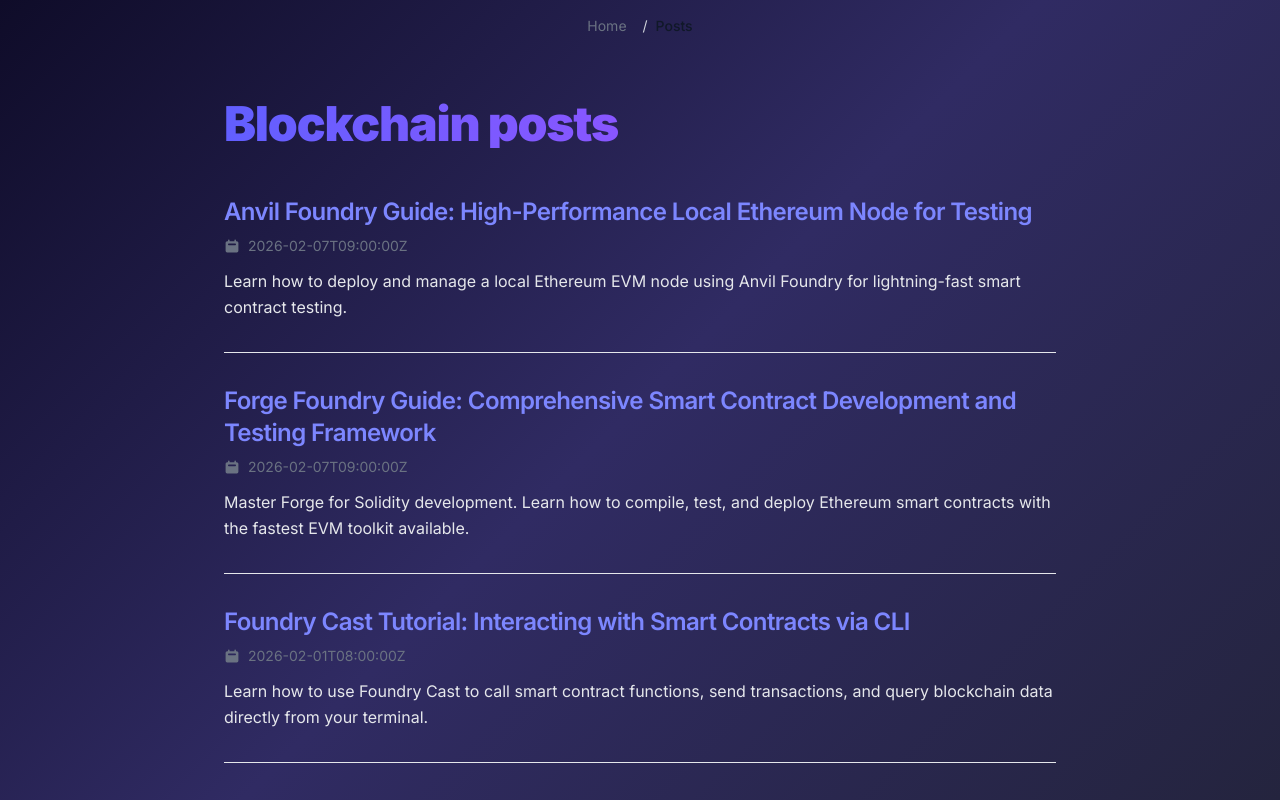
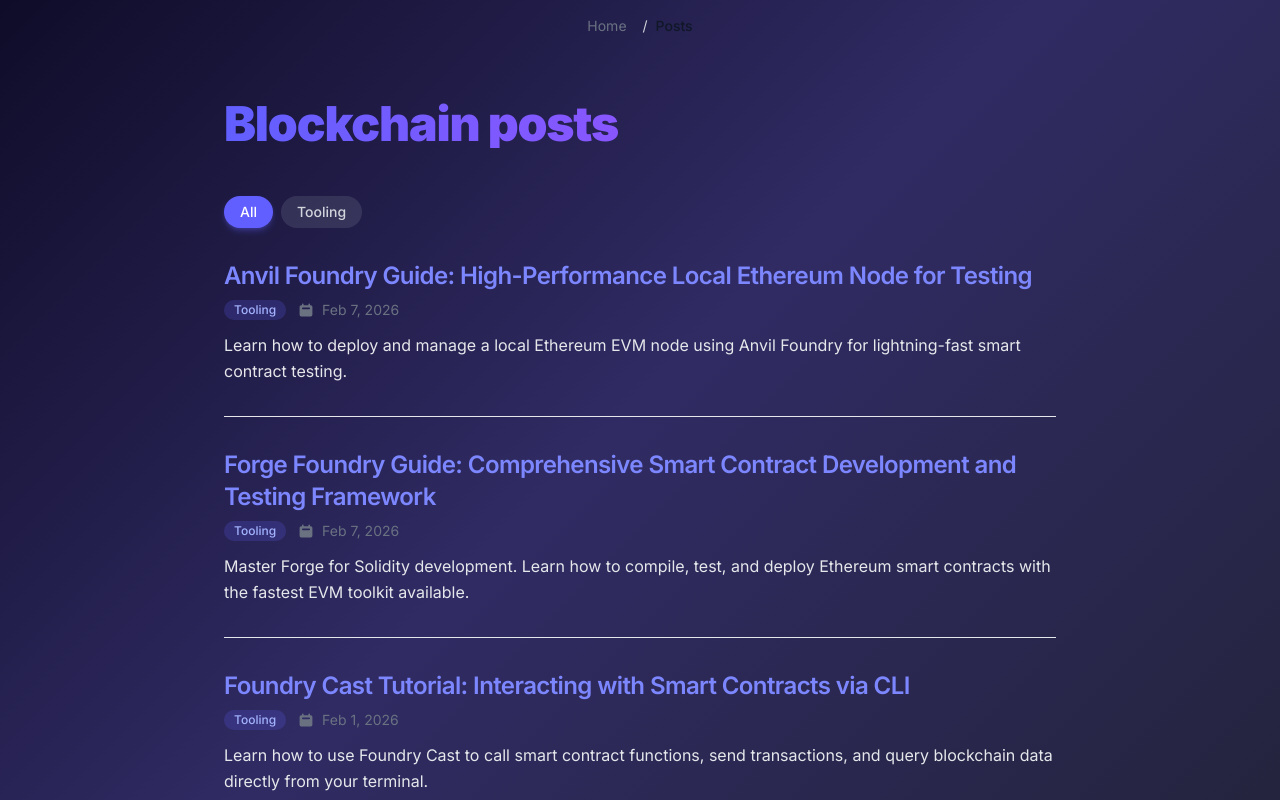
Before and after one commit to javirro/blog, a Next.js app: page /posts in a window 1280 px wide. Shown: the top 800 px of the page. Built offline with nearby package versions, Linux system fonts and the light colour scheme.

Commit message:
feat: add categories for posts

```diff
--- a/src/app/posts/[slug]/page.tsx
+++ b/src/app/posts/[slug]/page.tsx
@@ -6,6 +6,7 @@
 import { ConsoleCommandBlock } from '@/ui/posts/ConsoleCommand'
 import { AnvilComparisonTable } from '@/ui/posts/AnvilComparisonTable'
 import RedirectOwnPost from '@/ui/posts/RedirectOwnPost'
+import { formatDate } from '@/lib/formatDate'
 
 interface Params {
   params: Promise<{
@@ -31,7 +32,7 @@
       title: post?.title,
       description: post?.description,
       url: `https://blog.techsmachine.com/posts/${slug}`,
-      publisedTime: post?.date,
+      publisedTime: post?.date
     }
   }
 }
@@ -68,18 +69,8 @@
         href="/posts"
         className="inline-flex items-center gap-2 text-sm sm:text-base text-indigo-400 hover:text-indigo-300 transition-colors mb-6 sm:mb-8 group"
       >
-        <svg
-          className="w-4 h-4 sm:w-5 sm:h-5 transition-transform group-hover:-translate-x-1"
-          fill="none"
-          stroke="currentColor"
-          viewBox="0 0 24 24"
-        >
-          <path
-            strokeLinecap="round"
-            strokeLinejoin="round"
-            strokeWidth={2}
-            d="M10 19l-7-7m0 0l7-7m-7 7h18"
-          />
+        <svg className="w-4 h-4 sm:w-5 sm:h-5 transition-transform group-hover:-translate-x-1" fill="none" stroke="currentColor" viewBox="0 0 24 24">
+          <path strokeLinecap="round" strokeLinejoin="round" strokeWidth={2} d="M10 19l-7-7m0 0l7-7m-7 7h18" />
         </svg>
         Back to Blog
       </Link>
@@ -95,7 +86,7 @@
             clipRule="evenodd"
           />
         </svg>
-        <time>{post.date}</time>
+        <time>{formatDate(post.date)}</time>
       </div>
       <div className="prose prose-sm sm:prose-base lg:prose-xl max-w-none prose-headings:scroll-mt-20 prose-img:rounded-lg prose-pre:max-w-full prose-pre:overflow-x-auto px-4">
         <MDXRemote
--- a/src/app/posts/page.tsx
+++ b/src/app/posts/page.tsx
@@ -1,41 +1,24 @@
-import Link from 'next/link'
-import { getAllPosts } from '@/lib/posts'
+import { getAllPosts, getAllCategories } from '@/lib/posts'
+import PostListWithFilter from '@/ui/posts/PostListWithFilter'
 
 export default function BlogPage() {
   const posts = getAllPosts()
+  const categories = getAllCategories()
+
+  const serializedPosts = posts.map(({ slug, title, date, description, category }) => ({
+    slug,
+    title,
+    date,
+    description,
+    category,
+  }))
 
   return (
     <div className="max-w-4xl mx-auto px-4 sm:px-6 lg:px-8 py-8 sm:py-12">
       <h1 className="text-3xl sm:text-4xl lg:text-5xl font-black mb-8 sm:mb-12 tracking-tight bg-linear-to-r from-indigo-500 to-purple-500 bg-clip-text text-transparent">
         Blockchain posts
       </h1>
-      <div className="space-y-8">
-        {posts.map((post) => (
-          <Link
-            href={`/posts/${post.slug}`}
-            className=" block border-b pb-8 border-gray-200 hover:border-indigo-500 transition-all duration-300 group"
-            key={post.slug}
-          >
-            <h2 className="text-color-white text-xl sm:text-2xl font-semibold text-indigo-400 group-hover:text-indigo-600 transition-colors tracking-tight">
-              {post.title}
-            </h2>
-
-            <p className="text-gray-500 text-sm mt-2 flex items-center gap-2">
-              <svg className="w-4 h-4" fill="currentColor" viewBox="0 0 20 20">
-                <path
-                  fillRule="evenodd"
-                  d="M6 2a1 1 0 00-1 1v1H4a2 2 0 00-2 2v10a2 2 0 002 2h12a2 2 0 002-2V6a2 2 0 00-2-2h-1V3a1 1 0 10-2 0v1H7V3a1 1 0 00-1-1zm0 5a1 1 0 000 2h8a1 1 0 100-2H6z"
-                  clipRule="evenodd"
-                />
-              </svg>
-              {post.date}
-            </p>
-            <p className="mt-3 text-gray-200 leading-relaxed">
-              {post.description}
-            </p>
-          </Link>
-        ))}
-      </div>
+      <PostListWithFilter posts={serializedPosts} categories={categories} />
     </div>
   )
 }
--- a/src/constants.ts
+++ b/src/constants.ts
@@ -1 +1,5 @@
 export const BASE_URL = 'https://blog.techsmachine.com'
+
+export const CATEGORIES = ["tooling", "tokenization"] as const
+
+export type PostCategory = typeof CATEGORIES[number]
--- a/src/content/posts/anvil-foundry.mdx
+++ b/src/content/posts/anvil-foundry.mdx
@@ -5,6 +5,7 @@
 updated: '2026-02-13T18:00:00Z'
 author: 'Javier Rodriguez'
 tags: ['foundry', 'anvil', 'smart-contracts', 'ethereum', 'web3', 'evm']
+category: 'tooling'
 published: true
 ---
 <br />
--- a/src/content/posts/cast-foundry.mdx
+++ b/src/content/posts/cast-foundry.mdx
@@ -5,6 +5,7 @@
 updated: '2026-02-13T14:30:00Z'
 author: 'Javier Rodriguez'
 tags: ['foundry', 'cast', 'blockchain', 'smart-contracts', 'solidity', 'ethereum', 'evm']
+category: 'tooling'
 published: true
 ---
 
--- a/src/content/posts/forge-foundry.mdx
+++ b/src/content/posts/forge-foundry.mdx
@@ -5,6 +5,7 @@
 updated: '2026-02-13T10:00:00Z'
 author: 'Javier Rodriguez'
 tags: ['foundry', 'forge', 'smart-contracts', 'ethereum', 'web3', 'evm', 'solidity', 'testing']
+category: 'tooling'
 published: true
 ---
 
@@ -132,7 +133,7 @@
 
 
 ### <a id="forge-cache"></a>Forge cache
-
+<br />
 By default, each time we compile the smart contracts in Foundry, all the contracts which have been modified are recompiled. This is a very useful feature, as it allows us to save time and resources.
 However, in some scenarios it is necessary to force the recompilation of all the contracts, even if they have not been modified. This can be done by using the `--force` flag:
 
@@ -142,6 +143,8 @@
 
 
 ## <a id="testing"></a>Testing
+
+<br />
 
 Other of the most common operations we can do with Forge is to test our smart contracts. Forge provides a powerful and flexible environment for testing smart contracts.
 
@@ -179,6 +182,8 @@
 
 ## <a id="scripting"></a>Scripting
 
+<br />
+
 Forge also allows you to write and execute scripts to automate various tasks related to smart contract development and deployment. This can be very useful for tasks such as deploying contracts, interacting with deployed contracts, or performing complex operations that require multiple steps.
 
 To simulate  a script execution , you can use the following command:
@@ -194,7 +199,7 @@
 Anyway, if you are interested in learning more about scripting with Forge, you can check this post where we strong explain how to write and execute scripts with Forge.
 
 ## <a id="formatting"></a>Formatting
-
+<br />
 Forge also provides a powerful code formatter that allows you to format your Solidity code according to a consistent style.
 This can help improve the readability and maintainability of your code.
 
--- /dev/null
+++ b/src/lib/formatDate.ts
@@ -0,0 +1,8 @@
+export const formatDate = (dateString: string) => {
+  const date = new Date(dateString)
+  return date.toLocaleDateString('en-US', {
+    year: 'numeric',
+    month: 'short',
+    day: 'numeric'
+  })
+}
--- a/src/lib/posts.ts
+++ b/src/lib/posts.ts
@@ -1,43 +1,51 @@
-import fs from "fs";
-import matter from "gray-matter";
+import { PostCategory } from '@/constants'
+import fs from 'fs'
+import matter from 'gray-matter'
 
 export interface Post {
-  slug: string;
-  title: string;
-  date: string;
-  description: string;
-  author: string;
-  updated: string;
-  tags: string[];
-  content: string;
+  slug: string
+  title: string
+  date: string
+  description: string
+  author: string
+  updated: string
+  tags: string[]
+  category: PostCategory
+  content: string
 }
 
 export function getAllPosts(): Post[] {
-  const current = process.cwd();
-  const path = current + "/src/content/posts";
-  const fileNames = fs.readdirSync(path);
+  const current = process.cwd()
+  const path = current + '/src/content/posts'
+  const fileNames = fs.readdirSync(path)
 
   const posts = fileNames
-    .filter((fileName) => fileName.endsWith(".mdx"))
+    .filter((fileName) => fileName.endsWith('.mdx'))
     .map((fileName) => {
-      const slug = fileName.replace(/\.mdx$/, "")
-      const fullPath = path + "/" + fileName;
-      const fileContents = fs.readFileSync(fullPath, "utf8");
-      const { data, content } = matter(fileContents);
+      const slug = fileName.replace(/\.mdx$/, '')
+      const fullPath = path + '/' + fileName
+      const fileContents = fs.readFileSync(fullPath, 'utf8')
+      const { data, content } = matter(fileContents)
 
       return {
         slug,
         content,
-        ...(data as Omit<Post, "slug" | "content">),
-      };
-    });
+        ...(data as Omit<Post, 'slug' | 'content'>)
+      }
+    })
 
-  return posts.sort((a, b) => (a.date > b.date ? -1 : 1));
+  return posts.sort((a, b) => (a.date > b.date ? -1 : 1))
 }
 
 export function getPostBySlug(slug: string): Post | undefined {
-  const posts = getAllPosts();
-  return posts.find((post) => post.slug === slug);
+  const posts = getAllPosts()
+  return posts.find((post) => post.slug === slug)
+}
+
+export function getAllCategories(): PostCategory[] {
+  const posts = getAllPosts()
+  const categories = new Set(posts.map((post) => post.category))
+  return Array.from(categories).sort() as PostCategory[]
 }
 
 export function getLastUpdatedPosts(limit: number = 3): Post[] {
--- /dev/null
+++ b/src/ui/posts/PostListWithFilter.tsx
@@ -0,0 +1,103 @@
+'use client'
+
+import { PostCategory } from '@/constants'
+import { formatDate } from '@/lib/formatDate'
+import Link from 'next/link'
+import { useState } from 'react'
+
+interface PostItem {
+  slug: string
+  title: string
+  date: string
+  description: string
+  category: PostCategory
+}
+
+export default function PostListWithFilter({
+  posts,
+  categories,
+}: {
+  posts: PostItem[]
+  categories: PostCategory[]
+}) {
+  const [activeCategory, setActiveCategory] = useState<PostCategory | null>(null)
+
+  const filteredPosts = activeCategory
+    ? posts.filter((post) => post.category === activeCategory)
+    : posts
+
+  return (
+    <>
+      <div className="flex flex-wrap gap-2 mb-8">
+        <button
+          onClick={() => setActiveCategory(null)}
+          className={`px-4 py-1.5 rounded-full text-sm font-medium transition-all duration-200 cursor-pointer ${
+            activeCategory === null
+              ? 'bg-indigo-500 text-white shadow-md shadow-indigo-500/30'
+              : 'bg-white/10 text-gray-300 hover:bg-white/20'
+          }`}
+        >
+          All
+        </button>
+        {categories.map((category) => (
+          <button
+            key={category}
+            onClick={() => setActiveCategory(category)}
+            className={`px-4 py-1.5 rounded-full text-sm font-medium capitalize transition-all duration-200 cursor-pointer ${
+              activeCategory === category
+                ? 'bg-indigo-500 text-white shadow-md shadow-indigo-500/30'
+                : 'bg-white/10 text-gray-300 hover:bg-white/20'
+            }`}
+          >
+            {category}
+          </button>
+        ))}
+      </div>
+
+      <div className="space-y-8">
+        {filteredPosts.map((post) => (
+          <Link
+            href={`/posts/${post.slug}`}
+            className="block border-b pb-8 border-gray-200 hover:border-indigo-500 transition-all duration-300 group"
+            key={post.slug}
+          >
+            <div className="flex items-center gap-3 mb-1">
+              <h2 className="text-color-white text-xl sm:text-2xl font-semibold text-indigo-400 group-hover:text-indigo-600 transition-colors tracking-tight">
+                {post.title}
+              </h2>
+            </div>
+
+            <div className="flex items-center gap-3 mt-2">
+              <span className="text-xs font-medium px-2.5 py-0.5 rounded-full bg-indigo-500/20 text-indigo-300 capitalize">
+                {post.category}
+              </span>
+              <p className="text-gray-500 text-sm flex items-center gap-2">
+                <svg
+                  className="w-4 h-4"
+                  fill="currentColor"
+                  viewBox="0 0 20 20"
+                >
+                  <path
+                    fillRule="evenodd"
+                    d="M6 2a1 1 0 00-1 1v1H4a2 2 0 00-2 2v10a2 2 0 002 2h12a2 2 0 002-2V6a2 2 0 00-2-2h-1V3a1 1 0 10-2 0v1H7V3a1 1 0 00-1-1zm0 5a1 1 0 000 2h8a1 1 0 100-2H6z"
+                    clipRule="evenodd"
+                  />
+                </svg>
+                {formatDate(post.date)}
+              </p>
+            </div>
+            <p className="mt-3 text-gray-200 leading-relaxed">
+              {post.description}
+            </p>
+          </Link>
+        ))}
+
+        {filteredPosts.length === 0 && (
+          <p className="text-gray-400 text-center py-12">
+            No posts found in this category.
+          </p>
+        )}
+      </div>
+    </>
+  )
+}
```
